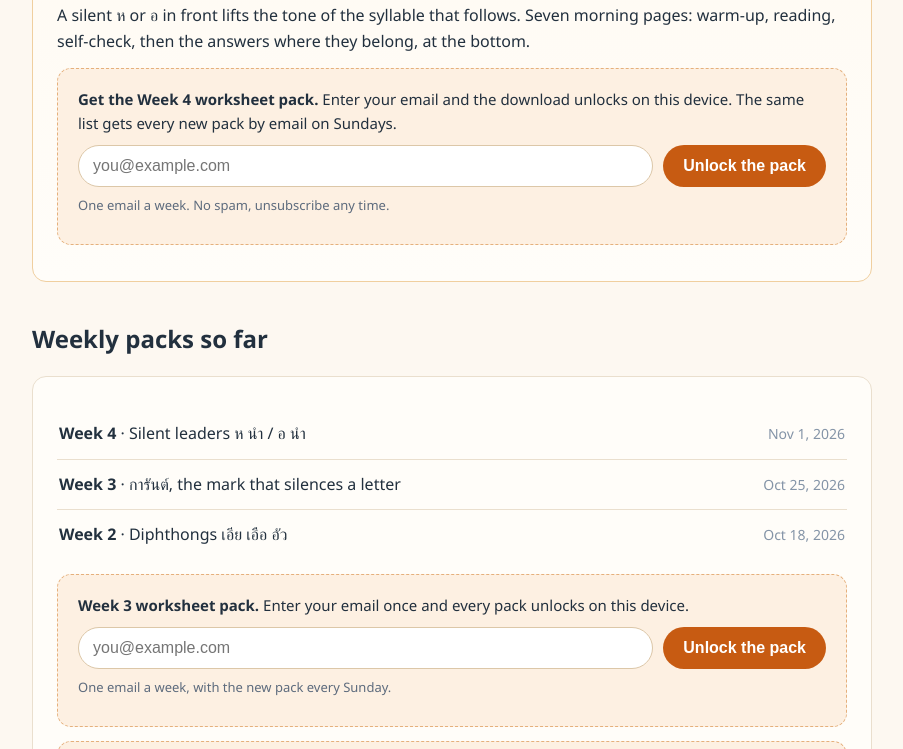
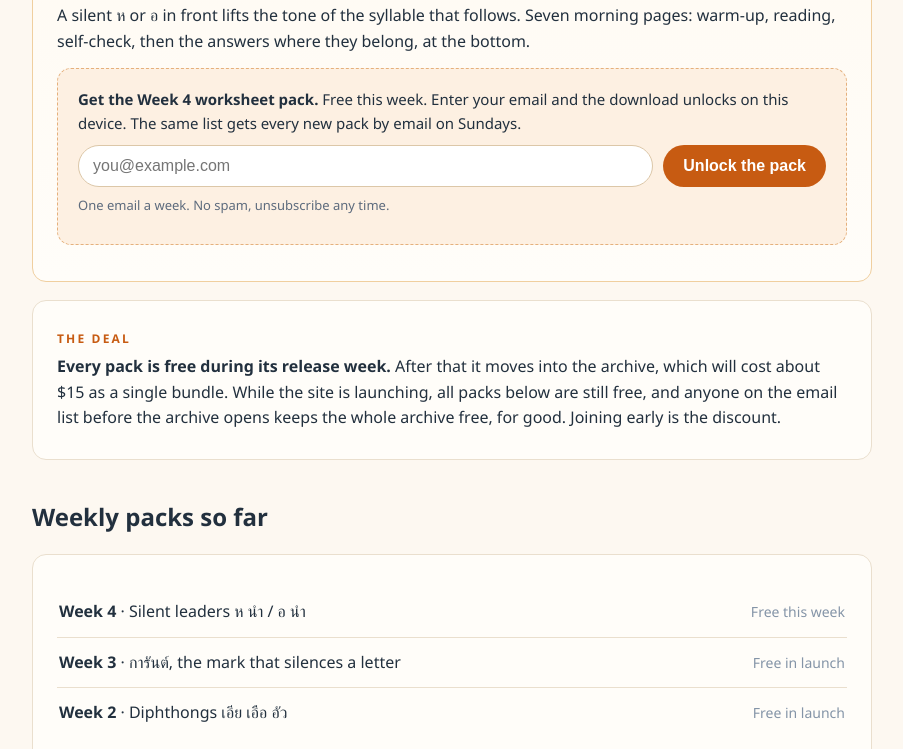
Before and after one commit to Klectr/thai, a plain HTML site: page index.html in a window 1280 px wide. Shown: the part 735-1484 px from the top of the page, without its empty margins (188-1091 px from the left). Drawn offline with Linux system fonts and the light colour scheme.

Commit message:
feat: state the pack model, free in release week, archive later, launch list keeps it free

```diff
--- a/index.html
+++ b/index.html
@@ -29,7 +29,7 @@
   <section class="steps">
     <div class="step"><span class="n">1 · READ</span><p>Work through the week's lesson and drills on screen. Thai only, no transliteration until the check box.</p></div>
     <div class="step"><span class="n">2 · PRACTISE</span><p>Download the week's printable worksheet pack: seven short morning pages, one per day.</p></div>
-    <div class="step"><span class="n">3 · REPEAT</span><p>Next week's pack arrives by email every Sunday. Each one is a small step harder than the last.</p></div>
+    <div class="step"><span class="n">3 · REPEAT</span><p>Next week's pack arrives by email every Sunday. Each pack is free during its release week, then it joins the archive.</p></div>
   </section>
 
   <h2 id="this-week">This week's pack</h2>
@@ -40,8 +40,8 @@
     <p>A silent ห or อ in front lifts the tone of the syllable that follows. Seven morning pages:
     warm-up, reading, self-check, then the answers where they belong, at the bottom.</p>
     <div class="gate" data-worksheet="d/fe2a4c11d9/thai-reading-week-4.pdf" data-label="Download the Week 4 pack (PDF)">
-      <p><strong>Get the Week 4 worksheet pack.</strong> Enter your email and the download unlocks
-      on this device. The same list gets every new pack by email on Sundays.</p>
+      <p><strong>Get the Week 4 worksheet pack.</strong> Free this week. Enter your email and the
+      download unlocks on this device. The same list gets every new pack by email on Sundays.</p>
       <form method="post" action="#">
         <input type="email" name="email_address" required placeholder="you@example.com" autocomplete="email">
         <button class="btn" type="submit">Unlock the pack</button>
@@ -50,12 +50,20 @@
     </div>
   </div>
 
+  <div class="card">
+    <p class="kicker">The deal</p>
+    <p><strong>Every pack is free during its release week.</strong> After that it moves into the
+    archive, which will cost about $15 as a single bundle. While the site is launching, all packs
+    below are still free, and anyone on the email list before the archive opens keeps the whole
+    archive free, for good. Joining early is the discount.</p>
+  </div>
+
   <h2 id="packs">Weekly packs so far</h2>
   <div class="card">
     <ul class="clean">
-      <li><span><strong>Week 4</strong> · Silent leaders ห นำ / อ นำ</span><span class="when">Nov 1, 2026</span></li>
-      <li><span><strong>Week 3</strong> · การันต์, the mark that silences a letter</span><span class="when">Oct 25, 2026</span></li>
-      <li><span><strong>Week 2</strong> · Diphthongs เอีย เอือ อัว</span><span class="when">Oct 18, 2026</span></li>
+      <li><span><strong>Week 4</strong> · Silent leaders ห นำ / อ นำ</span><span class="when">Free this week</span></li>
+      <li><span><strong>Week 3</strong> · การันต์, the mark that silences a letter</span><span class="when">Free in launch</span></li>
+      <li><span><strong>Week 2</strong> · Diphthongs เอีย เอือ อัว</span><span class="when">Free in launch</span></li>
     </ul>
     <div class="gate" data-worksheet="d/8700dd0aed/thai-reading-week-3.pdf" data-label="Download the Week 3 pack (PDF)">
       <p><strong>Week 3 worksheet pack.</strong> Enter your email once and every pack unlocks on this device.</p>
```
